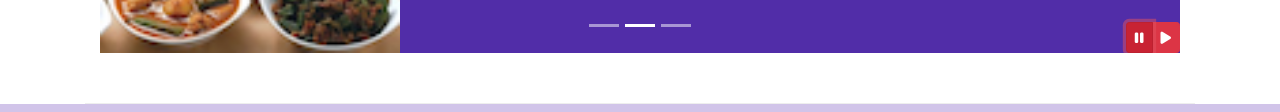
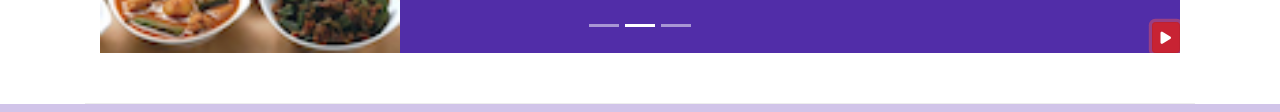
Before and after one commit to ysjprojects/coursera-bootstrap4, a plain HTML site: page index.html in a window 1280 px wide. Both pictures are taken after a click on the button 1139 px from the left and 668 px from the top of the page. Shown: the part 631-743 px from the top of the page. Drawn offline with nearby package versions, Linux system fonts and the light colour scheme.

Commit message:
More Bootstrap and JQuery

```diff
--- a/index.html
+++ b/index.html
@@ -270,14 +270,10 @@
                         <a class="carousel-control-next" href="#mycarousel" role="button" data-slide="next">
                             <span class="carousel-control-next-icon"></span>
                         </a>
-                        <div class="btn-group" id="carouselButton">
-                            <button class="btn btn-danger btn-sm" id="carousel-pause">
-                                <span class="fa fa-pause"></span>
-                            </button>
-                            <button class="btn btn-danger btn-sm" id="carousel-play">
-                                <span class="fa fa-play"></span>
-                            </button>
-                        </div>
+                        <button class="btn btn-danger btn-sm" id="carouselButton">
+                            <span id="carousel-button-icon" class="fa fa-pause"></span>
+                        </button>
+
                     </div>
                 </div>
             </div>
@@ -480,11 +476,18 @@
     <script>
         $(document).ready(function () {
             $('#mycarousel').carousel({ interval: 2000 });
-            $('#carousel-pause').click(function () {
-                $('#mycarousel').carousel('pause');
-            });
-            $('#carousel-play').click(function () {
-                $('#mycarousel').carousel('cycle');
+            $('#carouselButton').click(function () {
+                if ($('#carouselButton').children('span').hasClass('fa-pause')) {
+                    $('#mycarousel').carousel('pause');
+                    $('#carouselButton').children('span').removeClass('fa-pause')
+                    $('#carouselButton').children('span').addClass('fa-play');
+                }
+                else if ($('#carouselButton').children('span').hasClass('fa-play')) {
+                    $('#mycarousel').carousel('cycle');
+                    $('#carouselButton').children('span').removeClass('fa-play')
+                    $('#carouselButton').children('span').addClass('fa-pause');
+                }
+
             });
         });
     </script>
```
